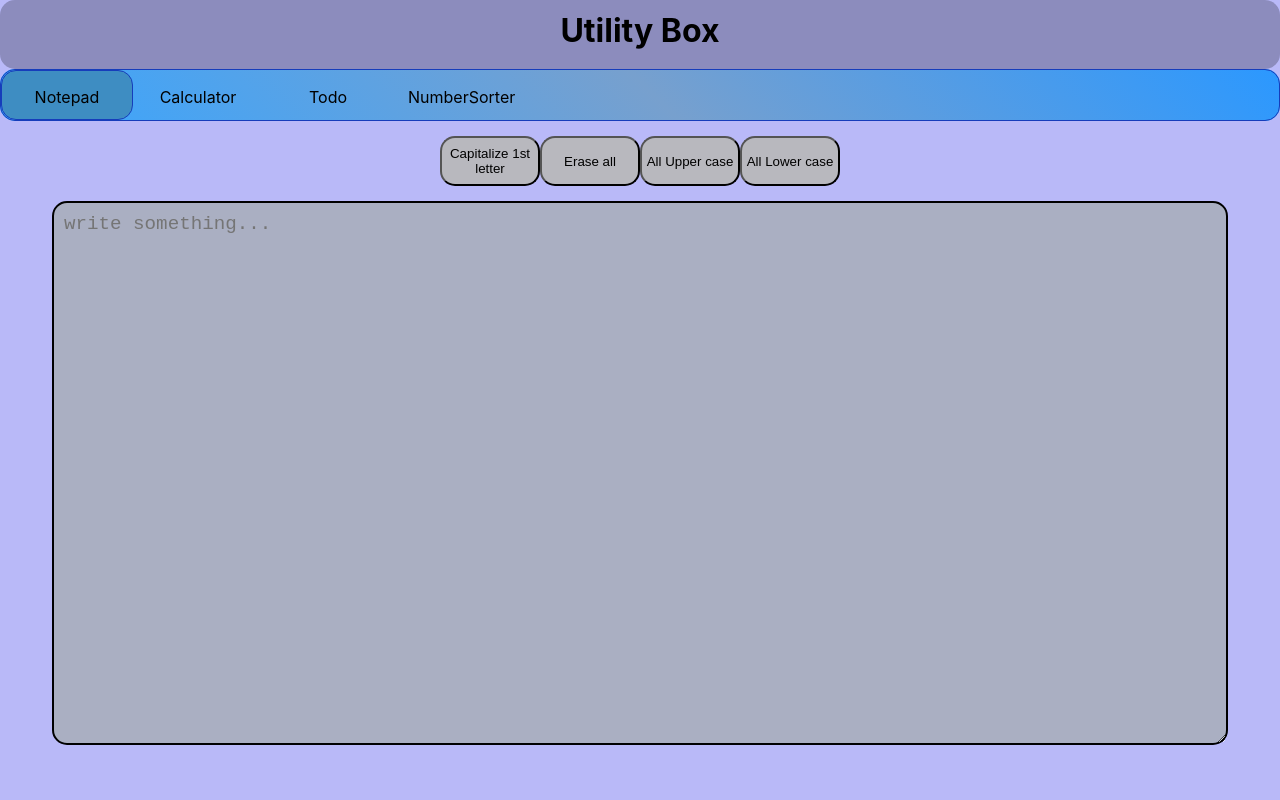
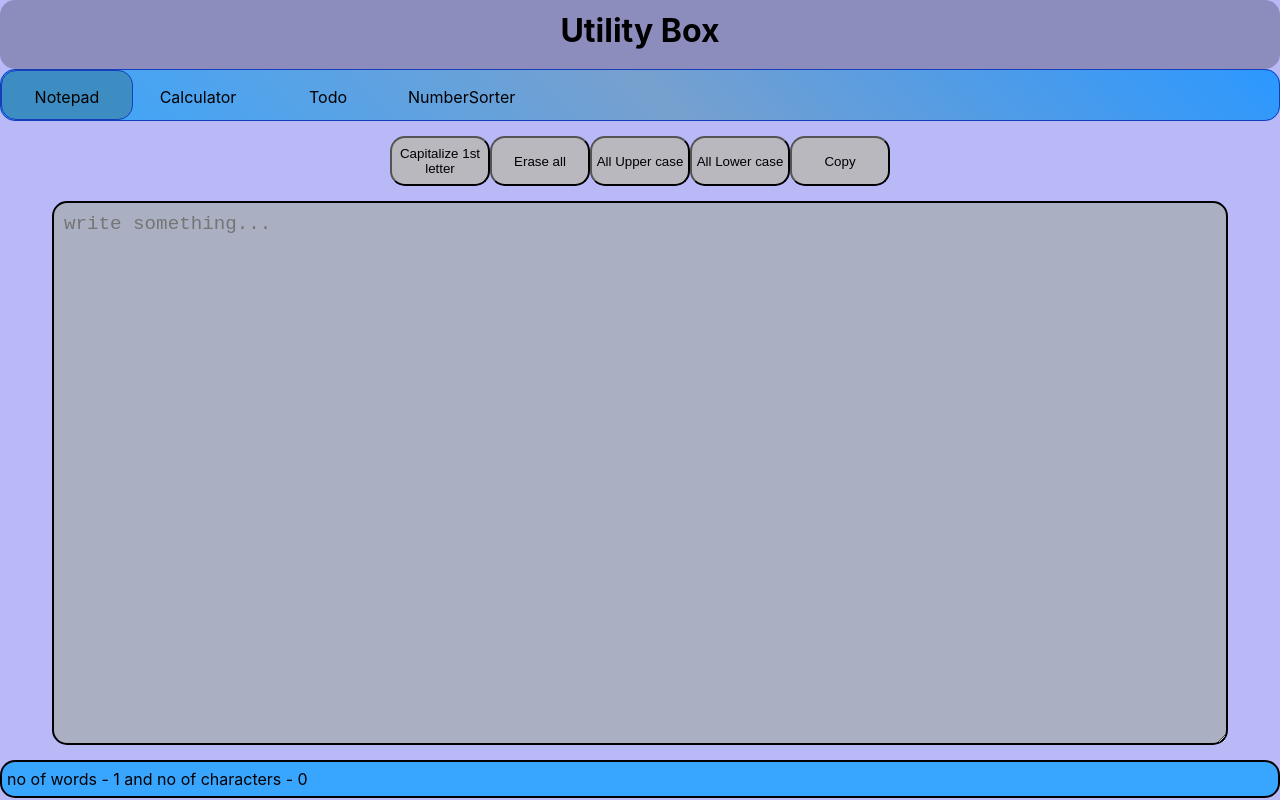
Before and after one commit to tarunkumarkushwaha/reactor-using-vite, a React (Vite) app: page / in a window 1280 px wide. Built offline with nearby package versions, Linux system fonts and the light colour scheme.

Commit message:
copy function

```diff
--- a/src/Components/Notepad/Notepad.jsx
+++ b/src/Components/Notepad/Notepad.jsx
@@ -2,27 +2,40 @@ import React, { useState } from 'react'
 import Navbar from '../navbar'
 function Notepad() {
   const [notes, setNotes] = useState("")
-const upclick=()=>{
+  const [select, setSelect] = useState("")
+  const upclick = () => {
     setNotes(notes.toUpperCase())
-  // console.log(notes)
   }
-const downclick=()=>{
+  const copy = () => {
+    let clipbrd = document.getElementById("textbox")
+    clipbrd.select()
+    navigator.clipboard.writeText(clipbrd.value)
+  }
+
+  // const cut = (e) => {
+  //   let clipbrd = document.getElementById("textbox")
+  //   // var seto = clipbrd.current.select()
+  //   console.log(e.target.focus);
+  // }
+  const downclick = () => {
     setNotes(notes.toLowerCase())
-  // console.log(notes)
   }
-const capital1st =()=>{
+  const capital1st = () => {
     let arr = notes.split(" ")
-   let arr2 = arr.map((n)=>n.slice(0,1).toUpperCase().concat(n.slice(1).toLowerCase()))
+    let arr2 = arr.map((n) => n.slice(0, 1).toUpperCase().concat(n.slice(1).toLowerCase()))
     setNotes(arr2.join(" "))
     //  console.log(arr2.join(" "))
   }
-const eraseall =()=>{setNotes("")}
-const displaychange=(e)=>{
+  const eraseall = () => { setNotes("") }
+  const displaychange = (e) => {
     setNotes(e.target.value)
+  }
+  const displaychange2 = (e) => {
+    setSelect(e.target.value)
   }
   return (
     <>
-            <Navbar/>
+      <Navbar />
       <div className="btn-list flex-row-center">
         <button className="text-center" onClick={capital1st}>
           Capitalize 1st letter
@@ -36,9 +49,14 @@ const displaychange=(e)=>{
         <button className="text-center" onClick={downclick}>
           All Lower case
         </button>
+        <button className="text-center" onClick={copy}>
+          Copy
+        </button>
+
       </div>
       <div className="flex-row-center">
         <textarea
+          id='textbox'
           rows="10" cols="100"
           value={notes}
           onChange={displaychange}
@@ -46,7 +64,7 @@ const displaychange=(e)=>{
           className="outer2 border-black"
         ></textarea>
       </div>
-
+      <div className='border-black to-do'>no of words - {notes.split(" ").length} and no of characters - {notes.length}</div>
     </>
 
   )
```
Lines whose indentation alone changed are shown as unchanged.
